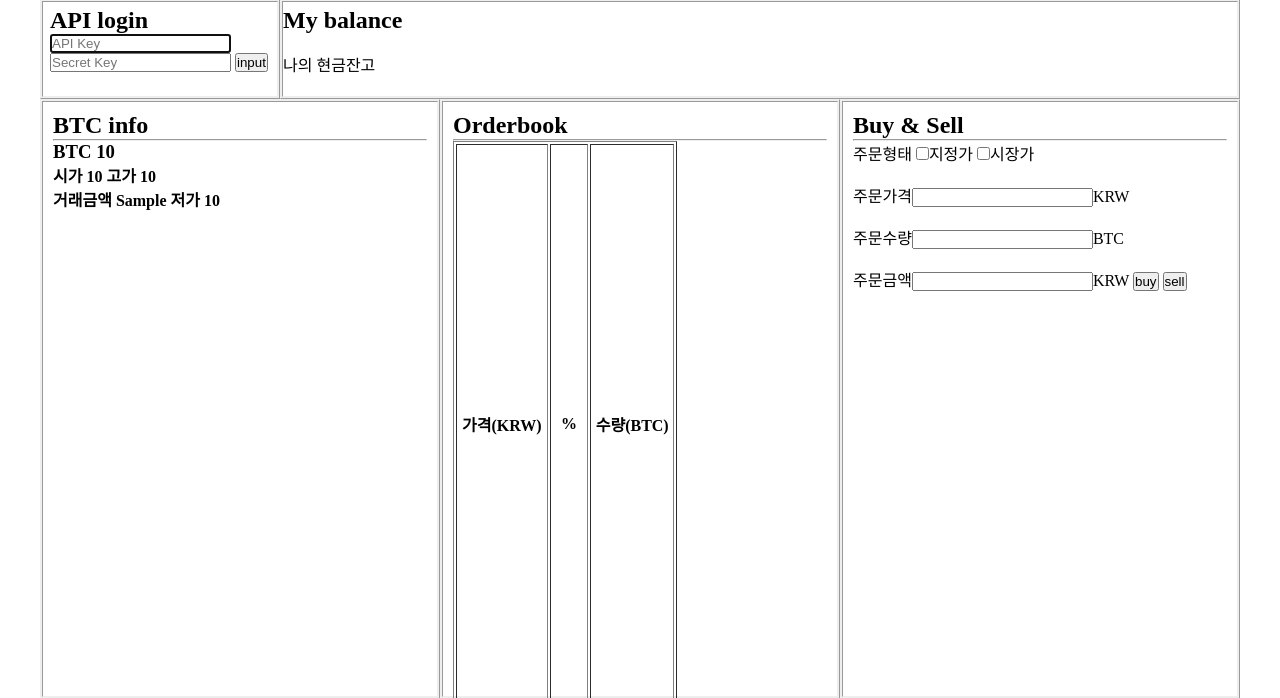
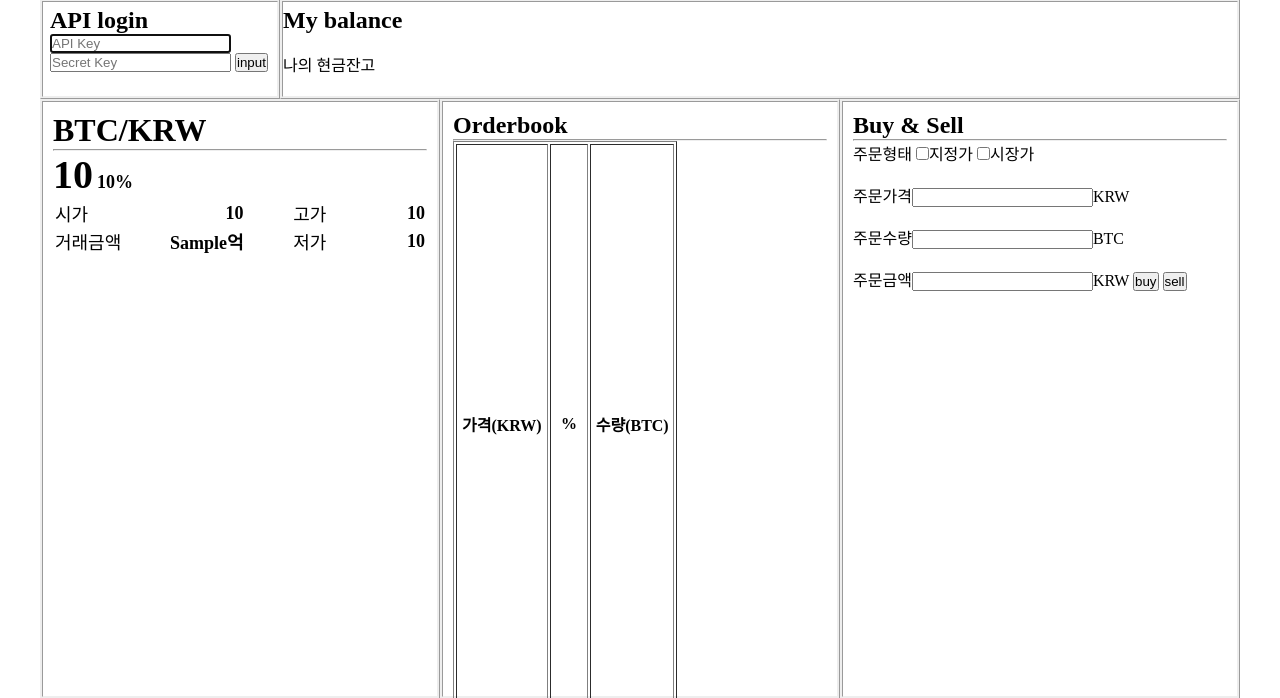
Before and after one commit to jyoooonh/bithumbUI, a Django app: template templates/bithumbUI/bithumb.html in a window 1280 px wide. Shown: the part 40-738 px from the top of the page. Run offline with Django 4.2, Linux system fonts and the light colour scheme; the template is opened without the code that fills it: most values are stand-ins (such as "Sample title", 1, 10 or a date in 2020); a map, chart or similar area stays blank.

Commit message:
coin info

```diff
--- a/templates/bithumbUI/bithumb.html
+++ b/templates/bithumbUI/bithumb.html
@@ -4,6 +4,7 @@
 <head>
     {% load static %}
     <meta charset="UTF-8">
+    <meta http-equiv="refresh" content="5">
     <meta name="viewport" content="width=device-width, inital-scale=1.0">
     <link rel="stylesheet" type = "text/css" href="{% static 'bithumb_style.css' %}">
     <title>Bithumb</title>
@@ -16,7 +17,7 @@
             <hr>
             <div id="API">
                 <h2>API login</h2>
-                <form action="{% url 'orderbook' %}" method="POST">
+                <form action="#" method="POST">
                     <input type="text" name="API_Key" placeholder="API Key" required autofocus>
                     <input type="text" name="Secret_Key" placeholder="Secret Key" required>
                     <input type="submit" name="login" value="input">
@@ -28,11 +29,27 @@
             </div>
         </div>
         <div id="coin_info">
-            <h2>BTC info</h2>
+            <h1>BTC/KRW</h1>
             <hr>
-            <h3>BTC {{trade_price}} </h3>
-            <h4>시가 {{opening_price}} 고가 {{max_price}}</h4>
-            <h4>거래금액 {{trade_volume}} 저가 {{min_price}}</h4>
+            <span style="font-size:40px"><b>{{trade_price}}</b></span>
+            <span style="font-size:18px"><b>{{price_ratio}}%</b><span>
+            <table>
+            <tr>
+                <td width="100px">시가</td>
+                <td align="right" width="120px"><b>{{opening_price}}</b></td>
+                <td align="right" width="100px">고가</td>
+                <td align="right" width="120px"><b>{{max_price}}</b></td>
+            </tr>
+            <tr>
+                <td width="100px">거래금액</td>
+                <td align="right" width="120px"><b>{{trade_volume}}억</b></td>
+                <td align="right" width="100px">저가</td>
+                <td align="right" width="120px"><b>{{min_price}}</b></td>
+            </tr>
+            </table>
+            <canvas border = "1">
+                차트
+            </canvas>
         </div>
         <div id="orderbook">
             <h2>Orderbook</h2>
```
Also changed, not shown: bithumbUI/views.py (+9 -2 lines), 1 other file.
